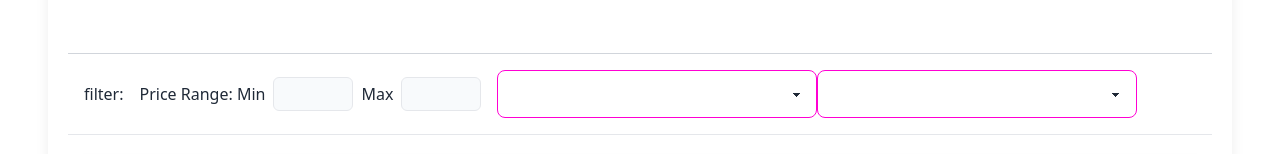
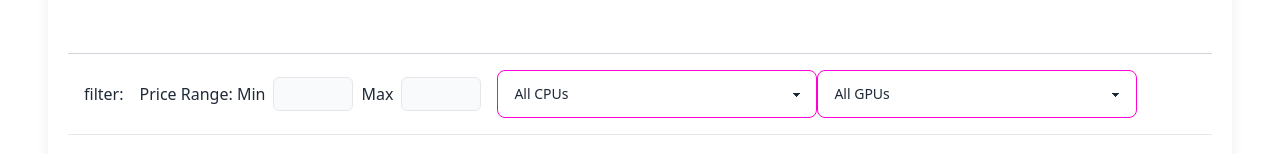
Before and after one commit to fluffyhugger/PROJECT2-SEC-2-DaiItsara, a Vue app: page /ranking in a window 1280 px wide. Shown: the part 621-775 px from the top of the page. Built offline with nearby package versions, Linux system fonts and the light colour scheme; data requests are answered from the project's data file.

Commit message:
noey debug filter

```diff
--- a/src/components/Rank/RankTable.vue
+++ b/src/components/Rank/RankTable.vue
@@ -1,6 +1,7 @@
 <script setup>
 import { ref, computed, onMounted } from 'vue';
 import { getComponentProperty } from "./enum"
+import { faL } from '@fortawesome/free-solid-svg-icons';
 const props = defineProps({
   selectedOption: String,
   products: Array,
@@ -25,7 +26,6 @@ const formatPrice = (price) => {
 
 const filteredProducts = computed(() => {
   let filtered = props.products
-  // Filter by price range
   const min = parseFloat(minPrice.value)
   const max = parseFloat(maxPrice.value)
   if (!isNaN(min) && !isNaN(max)) {
@@ -35,24 +35,34 @@ const filteredProducts = computed(() => {
       return price >= min && price <= max
     })
   }
-
-  // Filter CPUs by brand
+  console.log(selectedCPUs.value);
   if (selectedCPUs.value !== "default") {
     filtered = filtered.filter((product) => {
       const matchingCPUs = cpus.value.filter((cpu) => cpu.brand.toLowerCase() === selectedCPUs.value.toLowerCase());
       return matchingCPUs.some(cpu => cpu.id === product.cpu.id);
     });
 
-  }
+  } console.log(selectedGPUs.value);
 
-
-  // // Filter GPUs by GPU chipset
+  console.log("GPUs" , gpus);
   if (selectedGPUs.value !== "default") {
     console.log("before", filtered)
     filtered = filtered.filter((product) => {
       const matchingGPUs = gpus.value.filter((gpu) => gpu['gpu-chipset'].toLowerCase() === selectedGPUs.value.toLowerCase());
-      return matchingGPUs.some(gpu => gpu.id === product.gpu.id);
+      console.log("matchingGPUS" , matchingGPUs);
+      return matchingGPUs.some(gpu => {
+        //gpu.id === product.gpu.id
+        if(gpu==null || product.gpu == null || gpu == undefined || product.gpu == undefined){
+          return false ;
+        }else {
+          if(gpu.id === product.gpu.id){
+            return true;
+          } return false ;
+        }
+      });
+
     });
+
     console.log("after", filtered)
   }
   return filtered
@@ -79,12 +89,12 @@ onMounted(async () => {
           class="w-20 border rounded-md p-1 bg-slate-50" />
       </div>
       <select class="select select-secondary w-full max-w-xs" v-model="selectedCPUs">
-        <option value="">All CPUs</option>
+        <option value="default">All CPUs</option>
         <option value="Intel">INTEL</option>
         <option value="AMD">AMD</option>
       </select>
       <select class="select select-secondary w-full max-w-xs" v-model="selectedGPUs">
-        <option value="">All GPUs</option>
+        <option value="default">All GPUs</option>
         <option value="NVIDIA">NVIDIA</option>
         <option value="AMD">AMD</option>
       </select>
--- a/src/components/Rank/SetInfo.vue
+++ b/src/components/Rank/SetInfo.vue
@@ -51,7 +51,7 @@ onBeforeMount(async () => {
   }
 })
 
-const calculatePrice = (product)=>{
+const calculatePrice = (product) => {
   const prices = Object.keys(product)
     .filter((key) => componentTypes.includes(key))
     .map((key) => product[key].price)
@@ -89,7 +89,7 @@ const patchPcSet = async (data) => {
   }
 }
 const handleUpdatePcSet = async (option) => {
-  const cartData =  await JSON.parse(localStorage.getItem('cart'));
+  const cartData = await JSON.parse(localStorage.getItem('cart'));
   product.value[option] = {
     "id": cartData[option].id,
     "name": cartData[option].name,
@@ -98,22 +98,22 @@ const handleUpdatePcSet = async (option) => {
   }
 }
 const newTapByIDType = async (id, type) => {
-  console.log(id,type)
+  console.log(id, type)
   window.open(`/build/${type}/${id}`, '_blank');
 }
-const toggleShowInfo = (option)=>{
+const toggleShowInfo = (option) => {
   console.log(option)
-  if (option !== selectedOption.value){
+  if (option !== selectedOption.value) {
     showInfo.value = false
     selectedOption.value = option
-    localStorage.setItem('builderName',product.value['builder-name'])
-  }else {
+    localStorage.setItem('builderName', product.value['builder-name'])
+  } else {
     showInfo.value = true
     selectedOption.value = null
   }
 
 }
-onUnmounted(()=>{
+onUnmounted(() => {
   localStorage.clear()
 })
 </script>
@@ -151,7 +151,7 @@ onUnmounted(()=>{
                 </p>
               </div>
 
-              <div class="card"  @click="toggleShowInfo('ssd')">
+              <div class="card" @click="toggleShowInfo('ssd')">
                 <img :src="getComponentProperty(product, 'ssd', 'image-url')" :alt="pcImageText" id="list-left"
                   class="grid-item" />
                 <p>
@@ -159,7 +159,7 @@ onUnmounted(()=>{
                   {{ getComponentProperty(product, 'ssd', 'price') }}
                 </p>
               </div>
-              <div class="card"  @click="toggleShowInfo('hdd')">
+              <div class="card" @click="toggleShowInfo('hdd')">
                 <img :src="getComponentProperty(product, 'hdd', 'image-url')" :alt="pcImageText" id="list-left"
                   class="grid-item" />
                 <p>
@@ -220,12 +220,7 @@ onUnmounted(()=>{
       </div>
       <div class="divider lg:divider-horizontal"></div>
       <div class="grid flex-grow h-auto card bg-base-300 rounded-box place-items-center">
-        content
-      </div>
-    </div>
-    <button class="button" @click="patchPcSet(product)"> บันทึกเลยจ้า</button>
-  </div>
-  <div v-if="showInfo ">
+        <div v-if="showInfo">
           <div class="grid-container" v-if="!isLoading">
             <img :src="getComponentProperty(product, 'cpu', 'image-url')" :alt="pcImageText" id="list-center"
               class="grid-item" @click="newTapByIDType(product['cpu'].id, 'cpu')" />
@@ -308,8 +303,13 @@ onUnmounted(()=>{
             </div>
           </div>
         </div>
-  <div v-else-if="!showInfo ">
-    <EditSpec :selectedOption="selectedOption" @updatePcSet="handleUpdatePcSet"/>
+        <div v-else-if="!showInfo">
+          <EditSpec :selectedOption="selectedOption" @updatePcSet="handleUpdatePcSet" />
+        </div>
+
+      </div>
+    </div>
+    <button class="button" @click="patchPcSet(product)"> บันทึกเลยจ้า</button>
   </div>
 
 </template>
@@ -394,6 +394,7 @@ onUnmounted(()=>{
   z-index: 1;
   transition: transform 0.3s ease, opacity 0.3s ease, z-index 0s linear 0.3s;
 }
+
 .button {
   display: inline-block;
   padding: 10px 20px;
@@ -408,10 +409,12 @@ onUnmounted(()=>{
   color: #fff;
   transition: background-color 0.3s, color 0.3s;
 }
+
 .button:hover {
   background-color: #0056b3;
   color: #fff;
 }
+
 .button:active {
   background-color: #004080;
 }
```
Lines whose indentation alone changed are shown as unchanged.
